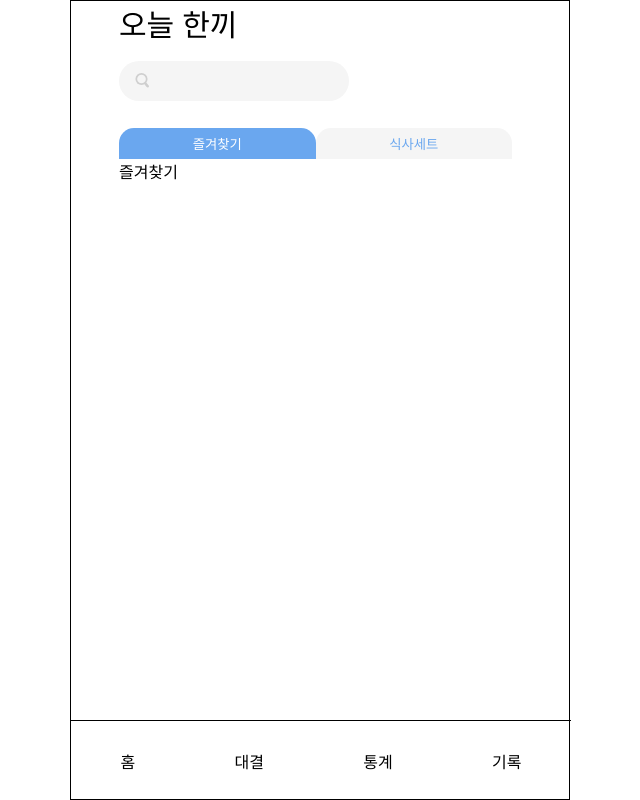
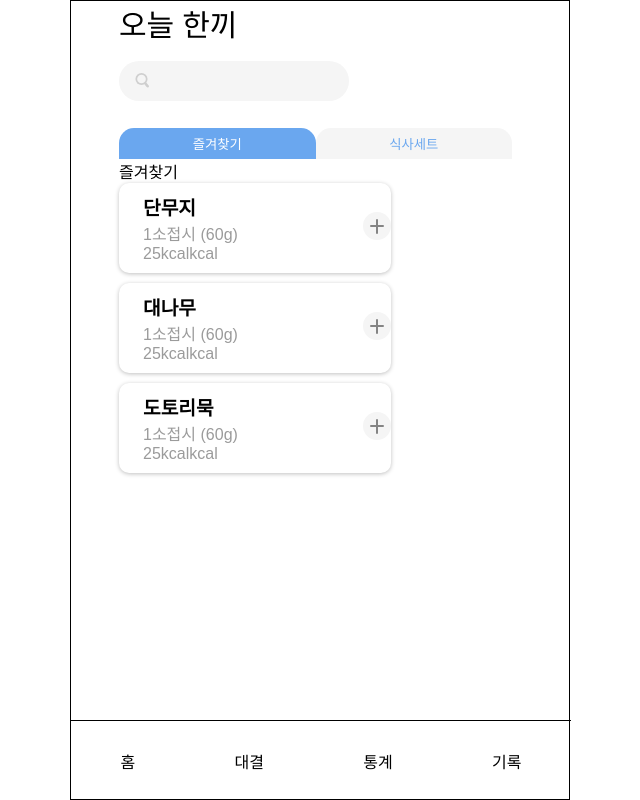
Before and after one commit to FreshCodeNovice/-EatSmart-FE, a Next.js app: page /search-list in a window 1280 px wide. Both pictures are taken after a click on the button "즐겨찾기". Shown: the whole page, without its empty margins (320-960 px from the left). Built offline with nearby package versions, Linux system fonts and the light colour scheme.

Commit message:
feat: 검색 페이지 구현

```diff
--- /dev/null
+++ b/mock/searchListdb.json
@@ -0,0 +1,19 @@
+{
+  "foodList": [
+    {
+      "foodName": "단무지",
+      "calorie": "25kcal",
+      "volume": "1소접시 (60g)"
+    },
+    {
+      "foodName": "대나무",
+      "calorie": "25kcal",
+      "volume": "1소접시 (60g)"
+    },
+    {
+      "foodName": "도토리묵",
+      "calorie": "25kcal",
+      "volume": "1소접시 (60g)"
+    }
+  ]
+}
--- /dev/null
+++ b/src/components/FoodCardList/index.tsx
@@ -0,0 +1,33 @@
+import FoodCard from '../FoodCard';
+import { FoodCardProps } from '../../../@types/FoodCard';
+import styled from 'styled-components';
+
+const FoodCardListLayout = styled.div<{ layout?: 'center' | 'right' | 'left' }>`
+  display: flex;
+  flex-direction: column;
+  gap: 10px;
+  align-items: ${(props) =>
+    props.layout === 'center'
+      ? 'center'
+      : props.layout === 'right'
+      ? 'flex-end'
+      : 'flex-start'};
+`;
+
+const FoodCardList = ({
+  foodCardList,
+  layout,
+}: {
+  foodCardList: FoodCardProps[];
+  layout?: 'center' | 'left' | 'right';
+}) => {
+  return (
+    <FoodCardListLayout layout={layout}>
+      {foodCardList.map((foodCard) => (
+        <FoodCard {...foodCard} key={foodCard.foodName} />
+      ))}
+    </FoodCardListLayout>
+  );
+};
+
+export default FoodCardList;
--- /dev/null
+++ b/src/components/SearchList/SearchResult.tsx
@@ -0,0 +1,16 @@
+import useGetSearchedFootList from '@/hooks/useGetSearchedFootList';
+import FoodCardList from '@/components/FoodCardList';
+import { useMemo } from 'react';
+
+const SearchedResult = ({ keyword }: { keyword: string }) => {
+  const { data } = useGetSearchedFootList();
+  console.log(data, keyword);
+
+  const filteredFoodList = useMemo(() => {
+    return data?.filter((food) => food.foodName.includes(keyword));
+  }, [data, keyword]);
+
+  return <>{data && <FoodCardList foodCardList={filteredFoodList ?? []} />}</>;
+};
+
+export default SearchedResult;
--- a/src/components/SearchList/index.tsx
+++ b/src/components/SearchList/index.tsx
@@ -3,6 +3,8 @@ import Image from 'next/image';
 import Tabs from '../Tabs';
 import Input from '../Input';
 import Search from '../../../public/SVG/Search.svg';
+import SearchedResult from './SearchResult';
+import { useRef, useState } from 'react';
 
 const StyledSearchListTitle = styled.div`
   color: #000;
@@ -24,6 +26,7 @@ const StyledSearchListCount = styled.span`
 `;
 
 const SearchList = () => {
+  const [keyword, setKeyword] = useState<string>('');
   return (
     <div>
       <StyledSearchListTitle>오늘 한끼</StyledSearchListTitle>
@@ -34,6 +37,7 @@ const SearchList = () => {
         }}
       >
         <Input
+          onChange={(e) => setKeyword(e.target.value)}
           height={'2.5rem'}
           imgIcon={
             <Image src={Search} alt="검색 이미지" width={15} height={15} />
@@ -50,12 +54,22 @@ const SearchList = () => {
               {
                 id: '1',
                 title: '즐겨찾기',
-                content: <div>즐겨찾기</div>,
+                content: (
+                  <div>
+                    <div>즐겨찾기</div>
+                    <SearchedResult keyword={keyword} />
+                  </div>
+                ),
               },
               {
                 id: '2',
                 title: '식사세트',
-                content: <div>식사세트</div>,
+                content: (
+                  <div>
+                    <div>식사세트</div>
+                    <SearchedResult keyword={keyword} />
+                  </div>
+                ),
               },
             ]}
           />
--- /dev/null
+++ b/src/components/Spinner/index.tsx
@@ -0,0 +1,6 @@
+import Image from 'next/image';
+import SpinnerImage from '../../../public/SVG/Spinner.svg';
+const Spinner = () => {
+  return <Image src={SpinnerImage} width={50} height={50} alt="스피너" />;
+};
+export default Spinner;
--- /dev/null
+++ b/src/hooks/useGetSearchedFootList.ts
@@ -0,0 +1,18 @@
+import { useQuery } from '@tanstack/react-query';
+import { FoodCardProps } from '../../@types/FoodCard';
+const getUserSearchedFood = async () => {
+  return (await fetch('/api/foods')).json() as Promise<FoodCardProps[]>;
+};
+
+/*
+검색 결과가 자주 바뀌는지에 따라 다르게 staleTime,GCTime 조절 필요!
+*/
+
+const useGetSearchedFootList = () => {
+  return useQuery({
+    queryKey: ['getSearchedFood'],
+    queryFn: getUserSearchedFood,
+  });
+};
+
+export default useGetSearchedFootList;
--- /dev/null
+++ b/src/pages/api/foods/index.ts
@@ -0,0 +1,7 @@
+import { NextApiRequest, NextApiResponse } from 'next';
+import * as searchList from '../../../../mock/searchListdb.json';
+
+export default function handler(_req: NextApiRequest, res: NextApiResponse) {
+  console.log(searchList);
+  res.status(200).json(searchList.foodList);
+}
```
Also changed, not shown: public/SVG/Spinner.svg (added), 1 other file (tests, documents, lock files or other folders).
